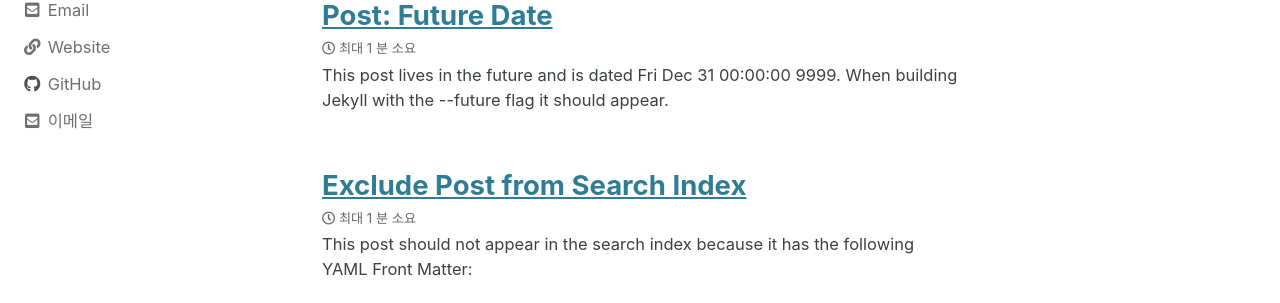
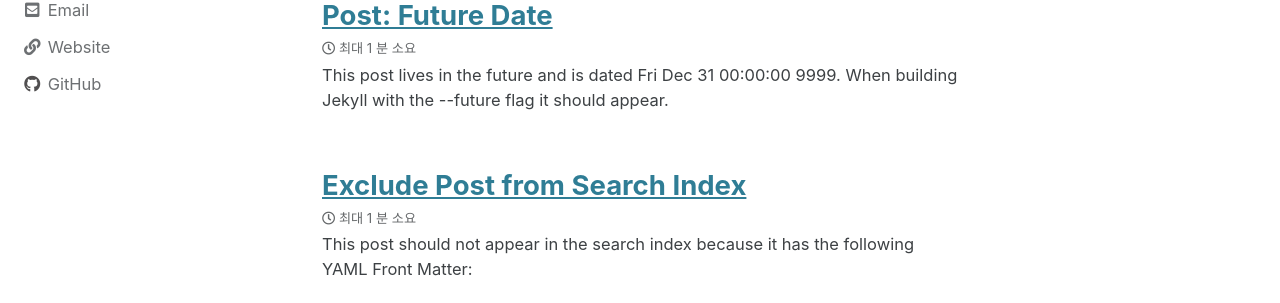
Before and after one commit to shinytruth/shinytruth.github.com, a Jekyll site: the page built from index.html, in a window 1280 px wide. Shown: the part 237-540 px from the top of the page. Built offline with Jekyll 4.4.1, drawn with Linux system fonts in a browser that asks for light colours; cached includes are drawn as plain includes; the list of posts is cut into pages by our own code.

```diff
--- a/_config.yml
+++ b/_config.yml
@@ -97,7 +97,7 @@ author:
   avatar           : # path of avatar image, e.g. "/assets/images/bio-photo.jpg"
   bio              : "꾸준히 노력하는 개발자입니다."
   location         : "Seoul, Republic of Korea"
-  email            : "shinytruth.dev@gmail.com"
+  email            : # "shinytruth.dev@gmail.com"
   links:
     - label: "Email"
       icon: "fas fa-fw fa-envelope-square"
```
